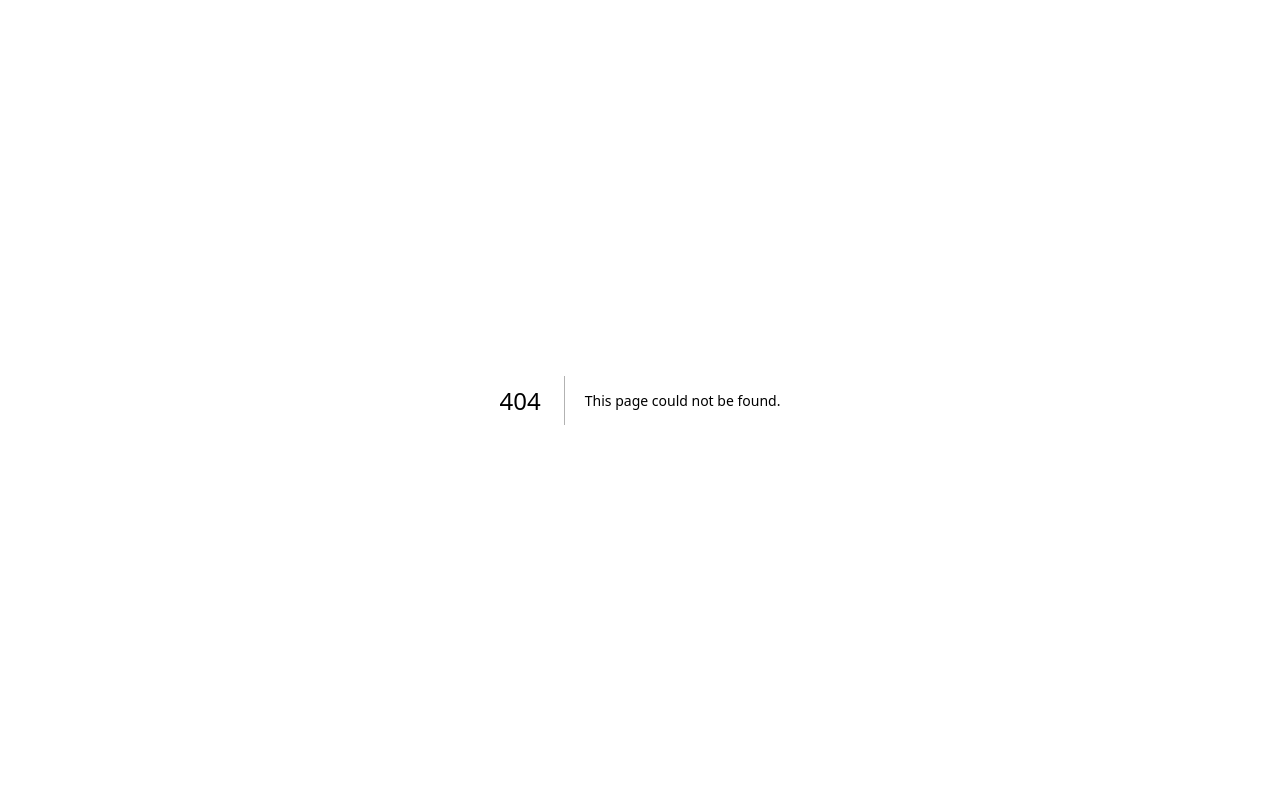
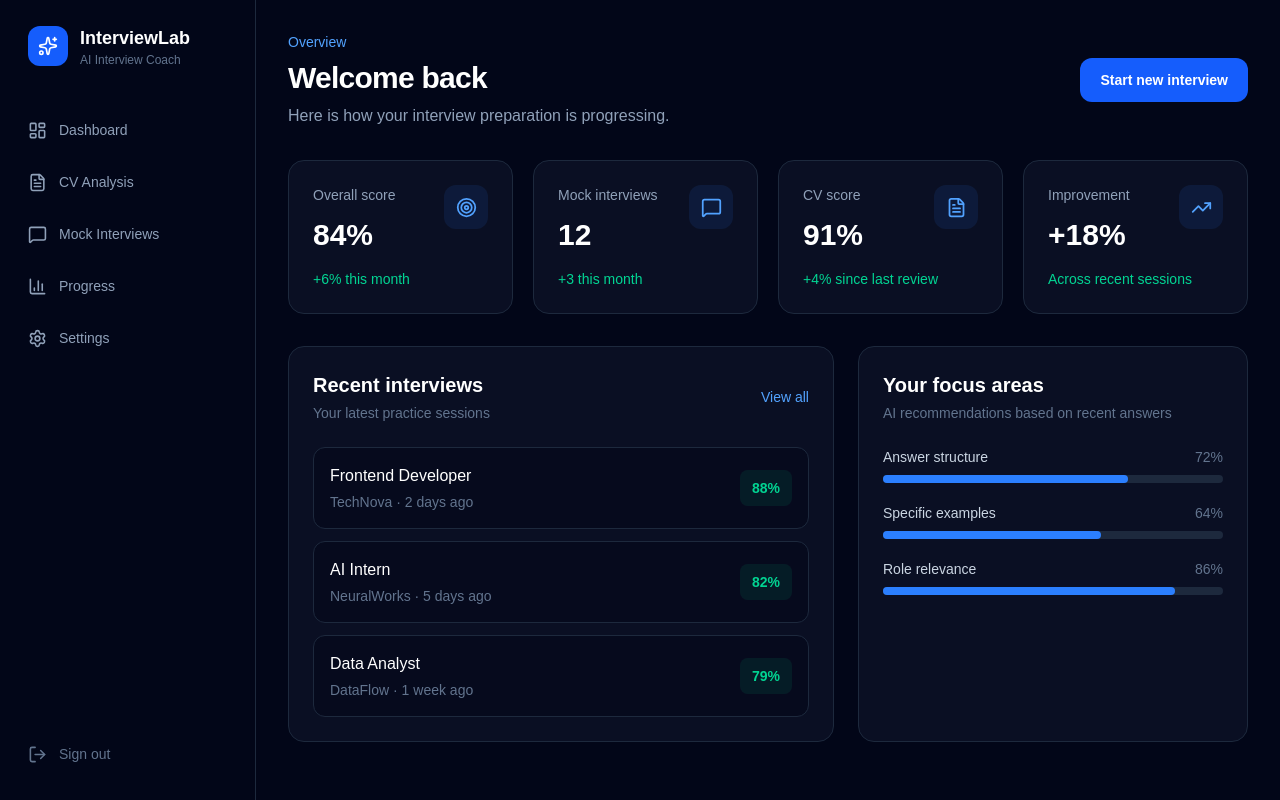
Before and after one commit to kulawikola2005-a11y/interviewlab, a Next.js app: page /dashboard in a window 1280 px wide. Before the commit this address had no page. Built offline with nearby package versions, Linux system fonts and the light colour scheme.

Commit message:
feat: build dashboard overview

```diff
--- /dev/null
+++ b/app/dashboard/page.tsx
@@ -0,0 +1,127 @@
+import {
+  FileText,
+  MessageSquare,
+  Target,
+  TrendingUp,
+} from "lucide-react";
+
+import Sidebar from "@/src/components/dashboard/Sidebar";
+import StatCard from "@/src/components/dashboard/StatCard";
+import RecentInterviews from "@/src/components/dashboard/RecentInterviews";
+
+export default function DashboardPage() {
+  return (
+    <main className="min-h-screen bg-slate-950 text-white">
+      <Sidebar />
+
+      <div className="ml-64 px-8 py-8">
+        <div className="mx-auto max-w-7xl">
+          <div className="flex items-center justify-between">
+            <div>
+              <p className="text-sm font-medium text-blue-400">
+                Overview
+              </p>
+
+              <h1 className="mt-2 text-3xl font-bold tracking-tight">
+                Welcome back
+              </h1>
+
+              <p className="mt-2 text-slate-400">
+                Here is how your interview preparation is progressing.
+              </p>
+            </div>
+
+            <button className="rounded-xl bg-blue-600 px-5 py-3 text-sm font-semibold transition hover:bg-blue-500">
+              Start new interview
+            </button>
+          </div>
+
+          <div className="mt-8 grid gap-5 md:grid-cols-2 xl:grid-cols-4">
+            <StatCard
+              title="Overall score"
+              value="84%"
+              change="+6% this month"
+              icon={Target}
+            />
+
+            <StatCard
+              title="Mock interviews"
+              value="12"
+              change="+3 this month"
+              icon={MessageSquare}
+            />
+
+            <StatCard
+              title="CV score"
+              value="91%"
+              change="+4% since last review"
+              icon={FileText}
+            />
+
+            <StatCard
+              title="Improvement"
+              value="+18%"
+              change="Across recent sessions"
+              icon={TrendingUp}
+            />
+          </div>
+
+          <div className="mt-8 grid gap-6 xl:grid-cols-[1.4fr_1fr]">
+            <RecentInterviews />
+
+            <div className="rounded-2xl border border-slate-800 bg-slate-900/60 p-6">
+              <h2 className="text-xl font-semibold">
+                Your focus areas
+              </h2>
+
+              <p className="mt-1 text-sm text-slate-500">
+                AI recommendations based on recent answers
+              </p>
+
+              <div className="mt-6 space-y-5">
+                <div>
+                  <div className="flex justify-between text-sm">
+                    <span className="text-slate-300">
+                      Answer structure
+                    </span>
+                    <span className="text-slate-500">72%</span>
+                  </div>
+
+                  <div className="mt-2 h-2 rounded-full bg-slate-800">
+                    <div className="h-2 w-[72%] rounded-full bg-blue-500" />
+                  </div>
+                </div>
+
+                <div>
+                  <div className="flex justify-between text-sm">
+                    <span className="text-slate-300">
+                      Specific examples
+                    </span>
+                    <span className="text-slate-500">64%</span>
+                  </div>
+
+                  <div className="mt-2 h-2 rounded-full bg-slate-800">
+                    <div className="h-2 w-[64%] rounded-full bg-blue-500" />
+                  </div>
+                </div>
+
+                <div>
+                  <div className="flex justify-between text-sm">
+                    <span className="text-slate-300">
+                      Role relevance
+                    </span>
+                    <span className="text-slate-500">86%</span>
+                  </div>
+
+                  <div className="mt-2 h-2 rounded-full bg-slate-800">
+                    <div className="h-2 w-[86%] rounded-full bg-blue-500" />
+                  </div>
+                </div>
+              </div>
+            </div>
+          </div>
+        </div>
+      </div>
+    </main>
+  );
+}
--- /dev/null
+++ b/src/components/dashboard/RecentInterviews.tsx
@@ -0,0 +1,62 @@
+const interviews = [
+  {
+    role: "Frontend Developer",
+    company: "TechNova",
+    date: "2 days ago",
+    score: 88,
+  },
+  {
+    role: "AI Intern",
+    company: "NeuralWorks",
+    date: "5 days ago",
+    score: 82,
+  },
+  {
+    role: "Data Analyst",
+    company: "DataFlow",
+    date: "1 week ago",
+    score: 79,
+  },
+];
+
+export default function RecentInterviews() {
+  return (
+    <div className="rounded-2xl border border-slate-800 bg-slate-900/60 p-6">
+      <div className="flex items-center justify-between">
+        <div>
+          <h2 className="text-xl font-semibold text-white">
+            Recent interviews
+          </h2>
+
+          <p className="mt-1 text-sm text-slate-500">
+            Your latest practice sessions
+          </p>
+        </div>
+
+        <button className="text-sm font-medium text-blue-400 hover:text-blue-300">
+          View all
+        </button>
+      </div>
+
+      <div className="mt-6 space-y-3">
+        {interviews.map((interview) => (
+          <div
+            key={`${interview.role}-${interview.company}`}
+            className="flex items-center justify-between rounded-xl border border-slate-800 bg-slate-950/50 p-4"
+          >
+            <div>
+              <p className="font-medium text-white">{interview.role}</p>
+              <p className="mt-1 text-sm text-slate-500">
+                {interview.company} · {interview.date}
+              </p>
+            </div>
+
+            <div className="rounded-lg bg-emerald-500/10 px-3 py-2 text-sm font-semibold text-emerald-400">
+              {interview.score}%
+            </div>
+          </div>
+        ))}
+      </div>
+    </div>
+  );
+}
--- /dev/null
+++ b/src/components/dashboard/Sidebar.tsx
@@ -0,0 +1,77 @@
+import Link from "next/link";
+import {
+  LayoutDashboard,
+  FileText,
+  MessageSquare,
+  BarChart3,
+  Settings,
+  LogOut,
+  Sparkles,
+} from "lucide-react";
+
+const navigation = [
+  {
+    name: "Dashboard",
+    href: "/dashboard",
+    icon: LayoutDashboard,
+  },
+  {
+    name: "CV Analysis",
+    href: "/dashboard/cv",
+    icon: FileText,
+  },
+  {
+    name: "Mock Interviews",
+    href: "/dashboard/interviews",
+    icon: MessageSquare,
+  },
+  {
+    name: "Progress",
+    href: "/dashboard/progress",
+    icon: BarChart3,
+  },
+  {
+    name: "Settings",
+    href: "/dashboard/settings",
+    icon: Settings,
+  },
+];
+
+export default function Sidebar() {
+  return (
+    <aside className="fixed left-0 top-0 flex h-screen w-64 flex-col border-r border-slate-800 bg-slate-950 px-4 py-6">
+      <div className="flex items-center gap-3 px-3">
+        <div className="flex h-10 w-10 items-center justify-center rounded-xl bg-blue-600">
+          <Sparkles size={20} />
+        </div>
+
+        <div>
+          <p className="text-lg font-bold text-white">InterviewLab</p>
+          <p className="text-xs text-slate-500">AI Interview Coach</p>
+        </div>
+      </div>
+
+      <nav className="mt-10 flex flex-1 flex-col gap-2">
+        {navigation.map((item) => {
+          const Icon = item.icon;
+
+          return (
+            <Link
+              key={item.name}
+              href={item.href}
+              className="flex items-center gap-3 rounded-xl px-3 py-3 text-sm font-medium text-slate-400 transition hover:bg-slate-900 hover:text-white"
+            >
+              <Icon size={19} />
+              {item.name}
+            </Link>
+          );
+        })}
+      </nav>
+
+      <button className="flex items-center gap-3 rounded-xl px-3 py-3 text-sm font-medium text-slate-500 transition hover:bg-slate-900 hover:text-white">
+        <LogOut size={19} />
+        Sign out
+      </button>
+    </aside>
+  );
+}
--- /dev/null
+++ b/src/components/dashboard/StatCard.tsx
@@ -0,0 +1,32 @@
+import { LucideIcon } from "lucide-react";
+
+type StatCardProps = {
+  title: string;
+  value: string;
+  change: string;
+  icon: LucideIcon;
+};
+
+export default function StatCard({
+  title,
+  value,
+  change,
+  icon: Icon,
+}: StatCardProps) {
+  return (
+    <div className="rounded-2xl border border-slate-800 bg-slate-900/60 p-6">
+      <div className="flex items-start justify-between">
+        <div>
+          <p className="text-sm text-slate-400">{title}</p>
+          <p className="mt-3 text-3xl font-bold text-white">{value}</p>
+        </div>
+
+        <div className="flex h-11 w-11 items-center justify-center rounded-xl bg-blue-500/10 text-blue-400">
+          <Icon size={21} />
+        </div>
+      </div>
+
+      <p className="mt-4 text-sm text-emerald-400">{change}</p>
+    </div>
+  );
+}
```
